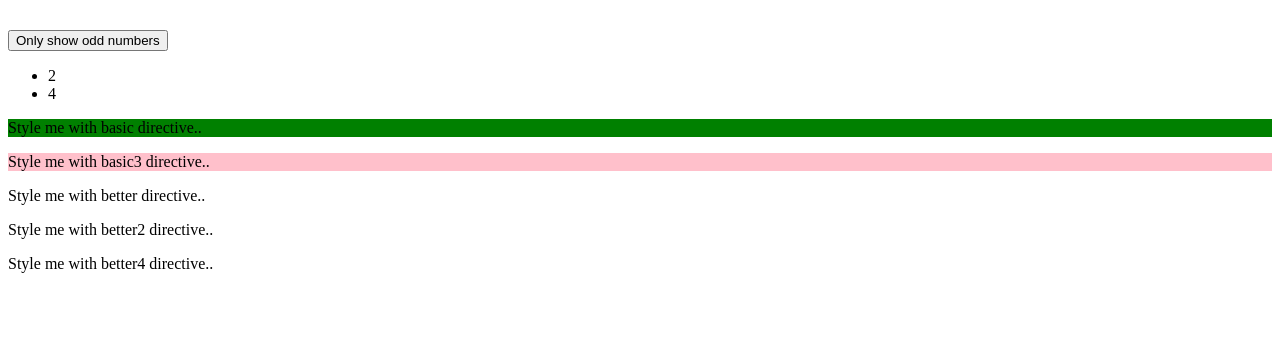
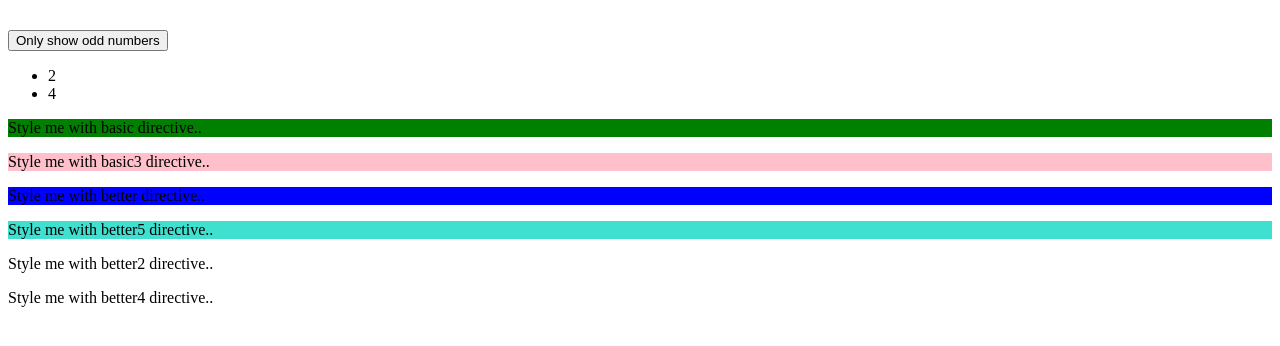
Before and after one commit to ISANCEHZ1994/Angular_Directives, an Angular app: page / in a window 1280 px wide. Shown: the top 346 px of the page. Built offline with nearby package versions, Linux system fonts and the light colour scheme.

Commit message:
building structural Directive

```diff
--- a/src/app/app.component.html
+++ b/src/app/app.component.html
@@ -31,7 +31,13 @@
       </ul>
       <p appBasicHighlight>  Style me with basic directive..</p>
       <p appBetterHighlight3>Style me with basic3 directive..</p>
-      <p appBetterHighlight> Style me with better directive..</p>
+      <p
+        appBetterHighlight
+        [defaultColor]="'blue'"
+        [highlightColor]="'purple'"> Style me with better directive..</p>
+      <p
+        [appBetterHighlight5]="'gold'"
+        [defaultColor]="'turquoise'">Style me with better5 directive..</p>
       <p appBetterHighlight2>Style me with better2 directive..</p>
       <p appBetterHighlight4>Style me with better4 directive..</p>
     </div>
--- a/src/app/app.module.ts
+++ b/src/app/app.module.ts
@@ -9,6 +9,7 @@ import { BetterHighlightDirective } from './better-highlight.directive/better-hi
 import { BetterHighlight2Directive } from './better-highlight2.directive/better-highlight2.directive';
 import { BetterHighlight3Directive } from './better-highlight3.directive/better-highlight3.directive';
 import { BetterHighlight4Directive } from './better-highlight4.directive/better-highlight4.directive';
+import { BetterHighlight5Directive } from './better-highlight5.directive/better-highlight5.directive';
 
 @NgModule({
   declarations: [
@@ -17,7 +18,8 @@ import { BetterHighlight4Directive } from './better-highlight4.directive/better-
     BetterHighlightDirective,
     BetterHighlight2Directive,
     BetterHighlight3Directive,
-    BetterHighlight4Directive
+    BetterHighlight4Directive,
+    BetterHighlight5Directive
   ],
   imports: [
     BrowserModule,
--- a/src/app/better-highlight.directive/better-highlight.directive.ts
+++ b/src/app/better-highlight.directive/better-highlight.directive.ts
@@ -28,11 +28,13 @@ export class BetterHighlightDirective implements OnInit {
   // @HostBinding('style.backgroundColor') backgroundColor: string = 'transparent';
 
   // binding to Directive Properties **
-  @HostBinding('style.backgroundColor') backgroundColor: string = this.defaultColor;
+  @HostBinding('style.backgroundColor') backgroundColor: string;
 
   constructor( private elRef: ElementRef, private renderer: Renderer2 ) {};
 
-  ngOnInit() { };
+  ngOnInit() {
+      this.backgroundColor = this.defaultColor;
+  };
 
   // this can be triggered whenever some event occurs - LISTENS to events on element
   // HostListener: takes in the argument name as an input
--- /dev/null
+++ b/src/app/better-highlight5.directive/better-highlight5.directive.ts
@@ -0,0 +1,35 @@
+import {
+  Directive,
+  ElementRef,
+  HostBinding,
+  HostListener,
+  Input,
+  OnInit,
+  Renderer2  } from '@angular/core';
+
+@Directive({
+  selector: '[appBetterHighlight5]'
+})
+export class BetterHighlight5Directive implements OnInit {
+
+  @Input() defaultColor:   string = 'transparent';
+  @Input('appBetterHighlight5') highlightColor: string = 'blue';
+
+  @HostBinding('style.backgroundColor') backgroundColor: string;
+
+  constructor( private elRef: ElementRef, private renderer: Renderer2 ) {};
+
+  ngOnInit() {
+      this.backgroundColor = this.defaultColor;
+  };
+
+  @HostListener('mouseenter') mouseover(eventData: Event){
+    this.backgroundColor = this.highlightColor;
+  };
+
+  @HostListener('mouseleave') mouseleave(eventData: Event){
+    this.backgroundColor = this.defaultColor;
+  };
+
+
+}
```
